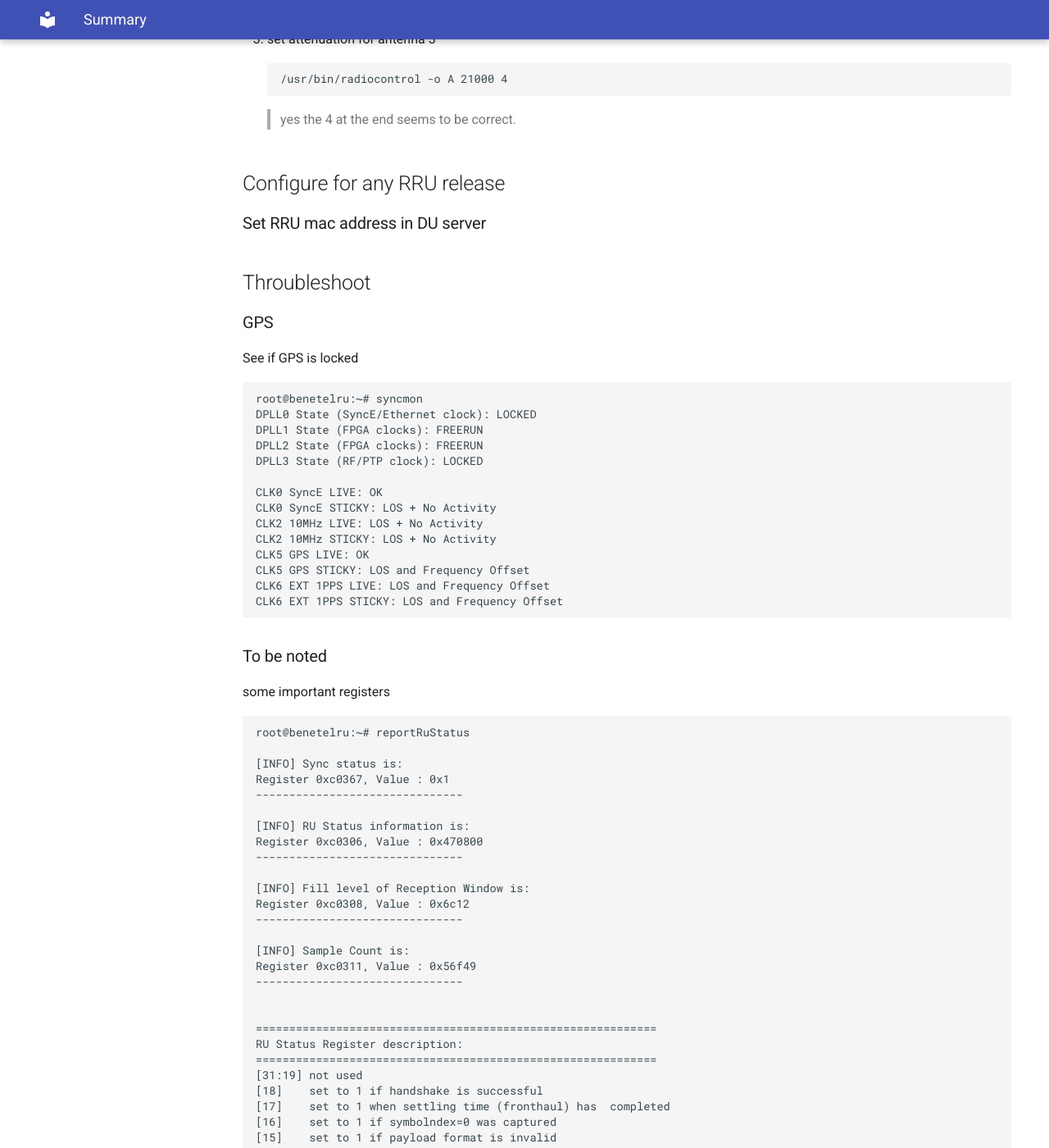
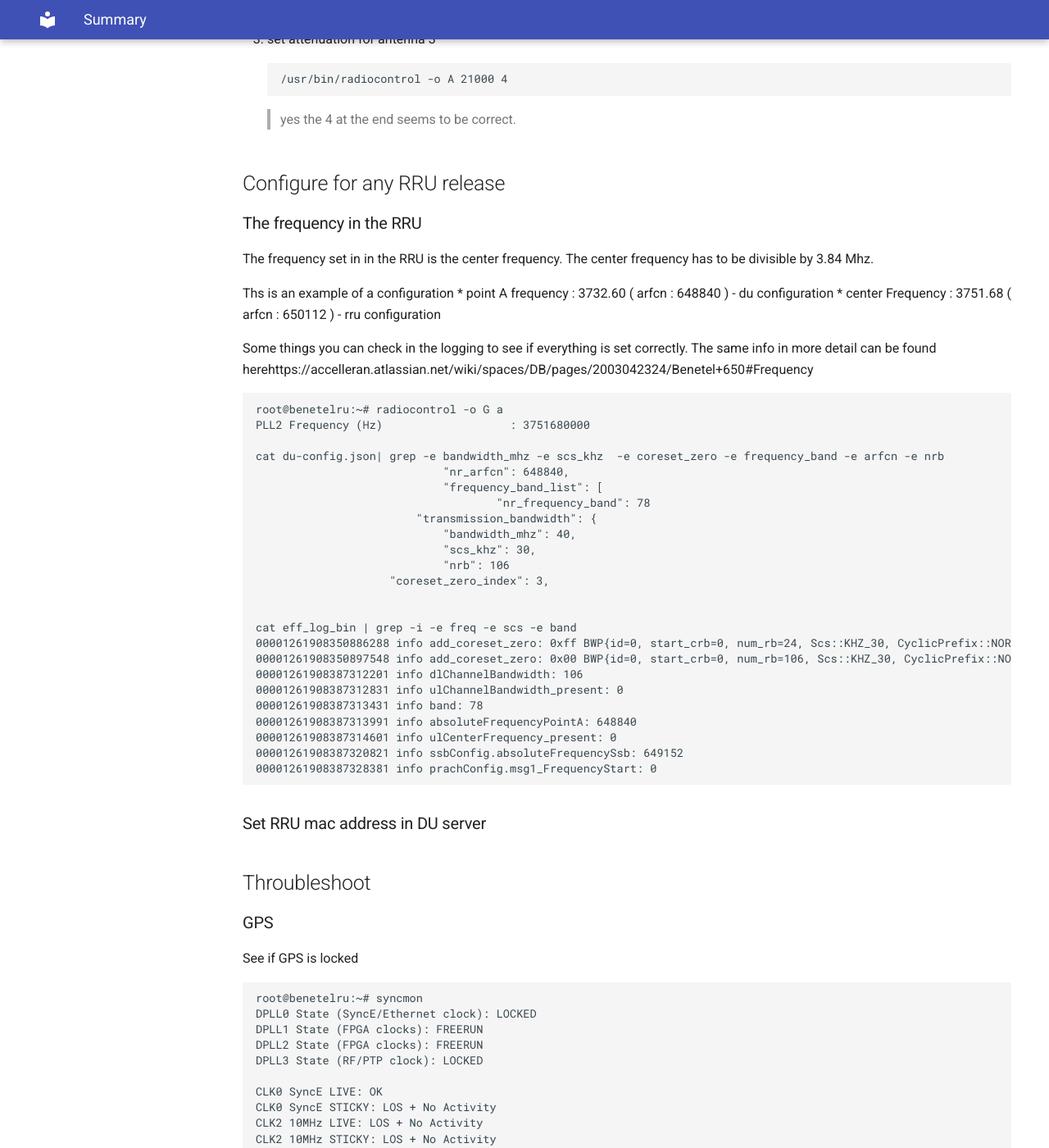
Before and after one commit to accelleran/drax-docs, an MkDocs documentation site: the page built from docs/benetel650-install/index.md, in a window 1280 px wide and 1400 px high, scrolled down 7981 px. Shown: the whole window at 82% size. Built offline with MkDocs 1.6.1 and Material for MkDocs 9.7.7, drawn with Linux system fonts in a browser that asks for light colours; the version menu is left out.

Commit message:
frequence some more detailed info

````diff
--- a/docs/benetel650-install/index.md
+++ b/docs/benetel650-install/index.md
@@ -418,8 +418,49 @@ ORX4 Peak/Mean Power Level (dBFS)     : -inf/-inf
 
 
 ## Configure for any RRU release
+
+### The frequency in the RRU
+
+The frequency set in in the RRU is the center frequency. The center frequency has to be divisible by 3.84 Mhz.
+
+Ths is an example of a configuration
+* point A frequency : 3732.60  ( arfcn : 648840 ) - du configuration
+* center Frequency  : 3751.68  ( arfcn : 650112 ) - rru configuration
+
+Some things you can check in the logging to see if everything is set correctly.
+The same info in more detail can be found herehttps://accelleran.atlassian.net/wiki/spaces/DB/pages/2003042324/Benetel+650#Frequency
+
+```
+root@benetelru:~# radiocontrol -o G a
+PLL2 Frequency (Hz)                   : 3751680000
+
+cat du-config.json| grep -e bandwidth_mhz -e scs_khz  -e coreset_zero -e frequency_band -e arfcn -e nrb
+                            "nr_arfcn": 648840,
+                            "frequency_band_list": [
+                                    "nr_frequency_band": 78
+                        "transmission_bandwidth": {
+                            "bandwidth_mhz": 40,
+                            "scs_khz": 30,
+                            "nrb": 106
+                    "coreset_zero_index": 3,
+
+
+cat eff_log_bin | grep -i -e freq -e scs -e band
+00001261908350886288 info add_coreset_zero: 0xff BWP{id=0, start_crb=0, num_rb=24, Scs::KHZ_30, CyclicPrefix::NORMAL}
+00001261908350897548 info add_coreset_zero: 0x00 BWP{id=0, start_crb=0, num_rb=106, Scs::KHZ_30, CyclicPrefix::NORMAL}
+00001261908387312201 info dlChannelBandwidth: 106
+00001261908387312831 info ulChannelBandwidth_present: 0
+00001261908387313431 info band: 78
+00001261908387313991 info absoluteFrequencyPointA: 648840
+00001261908387314601 info ulCenterFrequency_present: 0
+00001261908387320821 info ssbConfig.absoluteFrequencySsb: 649152
+00001261908387328381 info prachConfig.msg1_FrequencyStart: 0
+
+
+
+```
+
 ### Set RRU mac address in DU server
-
 
 
 ## Throubleshoot
````
